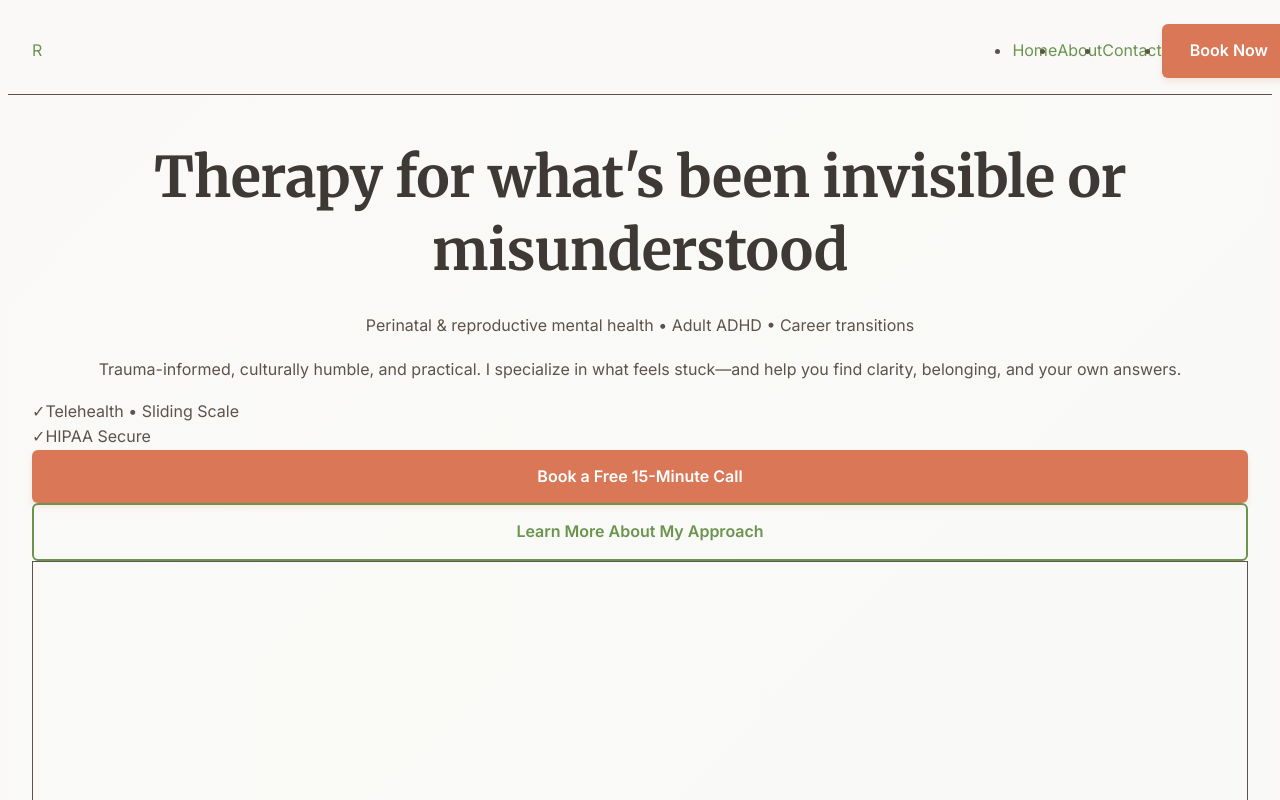
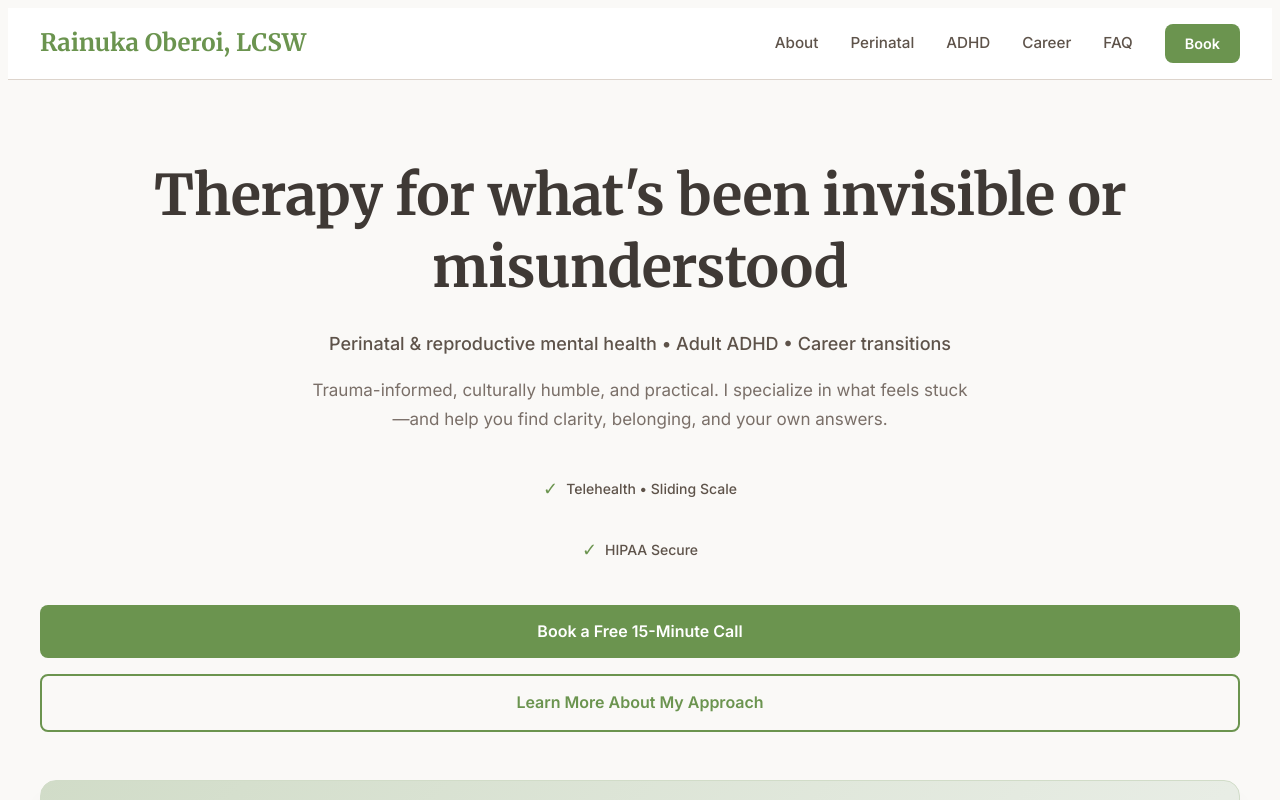
Before and after one commit to Rio-gif-cm/rainuka-therapy, a Next.js app: page / in a window 1280 px wide. Shown: the top 800 px of the page. Built offline with nearby package versions, Linux system fonts and the light colour scheme.

Commit message:
feat: convert to inline styles - sage green & warm gray color system with full design polish

```diff
--- /dev/null
+++ b/app/styles.ts
@@ -0,0 +1,116 @@
+// Design system colors and styles as JavaScript objects
+export const colors = {
+  sage: {
+    50: '#f8faf7',
+    100: '#e8ede5',
+    200: '#d1dcc8',
+    300: '#b5c7aa',
+    400: '#9dbb8d',
+    500: '#82a86c',
+    600: '#6b944f',
+    700: '#547c3f',
+  },
+  warmGray: {
+    50: '#faf9f7',
+    100: '#ede8e3',
+    200: '#ddd4cc',
+    300: '#c9b8ac',
+    600: '#7a6f68',
+    700: '#5e534a',
+    900: '#3f3935',
+  },
+  accent: '#d97757',
+}
+
+export const styles = {
+  body: {
+    fontFamily: 'var(--font-inter), -apple-system, BlinkMacSystemFont, "Segoe UI", sans-serif',
+    backgroundColor: colors.warmGray[50],
+    color: colors.warmGray[700],
+    lineHeight: '1.6',
+  },
+  h1: {
+    fontFamily: 'var(--font-merriweather), serif',
+    fontSize: 'clamp(2rem, 5vw, 3.5rem)',
+    fontWeight: 700,
+    color: colors.warmGray[900],
+    lineHeight: '1.3',
+    letterSpacing: '-0.5px',
+    marginBottom: '1.5rem',
+  },
+  h2: {
+    fontFamily: 'var(--font-merriweather), serif',
+    fontSize: 'clamp(1.75rem, 4vw, 2.5rem)',
+    fontWeight: 700,
+    color: colors.warmGray[900],
+    lineHeight: '1.3',
+    letterSpacing: '-0.5px',
+    marginBottom: '1.5rem',
+  },
+  h3: {
+    fontFamily: 'var(--font-merriweather), serif',
+    fontSize: 'clamp(1.25rem, 3vw, 1.75rem)',
+    fontWeight: 700,
+    color: colors.warmGray[900],
+    lineHeight: '1.3',
+    letterSpacing: '-0.5px',
+    marginBottom: '1rem',
+  },
+  p: {
+    fontSize: '1rem',
+    lineHeight: '1.75',
+    marginBottom: '1rem',
+    color: colors.warmGray[700],
+  },
+  button: {
+    display: 'inline-flex',
+    alignItems: 'center',
+    justifyContent: 'center',
+    padding: '0.875rem 1.75rem',
+    fontWeight: 600,
+    fontSize: '1rem',
+    borderRadius: '0.5rem',
+    border: 'none',
+    cursor: 'pointer',
+    textDecoration: 'none',
+    transition: 'all 0.3s ease',
+  },
+  btnPrimary: {
+    backgroundColor: colors.sage[600],
+    color: 'white',
+  },
+  btnPrimaryHover: {
+    backgroundColor: colors.sage[700],
+    boxShadow: `0 10px 25px rgba(107, 148, 79, 0.15)`,
+  },
+  btnOutline: {
+    backgroundColor: 'transparent',
+    color: colors.sage[600],
+    border: `2px solid ${colors.sage[600]}`,
+  },
+  btnOutlineHover: {
+    backgroundColor: colors.sage[50],
+    borderColor: colors.sage[700],
+    color: colors.sage[700],
+  },
+  section: {
+    padding: '2rem 1rem',
+  },
+  container: {
+    maxWidth: '1200px',
+    marginLeft: 'auto',
+    marginRight: 'auto',
+    paddingLeft: '1rem',
+    paddingRight: '1rem',
+  },
+  card: {
+    backgroundColor: 'white',
+    borderRadius: '0.75rem',
+    padding: '2rem',
+    boxShadow: '0 1px 3px rgba(0, 0, 0, 0.1)',
+    border: `1px solid ${colors.warmGray[200]}`,
+  },
+  cardHover: {
+    boxShadow: '0 10px 25px rgba(0, 0, 0, 0.1)',
+  },
+}
--- a/components/Footer.tsx
+++ b/components/Footer.tsx
@@ -1,68 +1,99 @@
+'use client'
+
 import Link from 'next/link'
+import { colors, styles } from '@/app/styles'
 
 export default function Footer() {
   return (
-    <footer className="bg-warm-gray-900 text-cream-50 py-12 md:py-16">
-      <div className="container-base">
-        <div className="grid grid-cols-1 md:grid-cols-4 gap-8 mb-8">
-          {/* About */}
+    <footer style={{
+      backgroundColor: colors.warmGray[900],
+      color: 'white',
+      paddingTop: '4rem',
+      paddingBottom: '2rem',
+      marginTop: '4rem',
+    }}>
+      <div style={{
+        maxWidth: '1200px',
+        marginLeft: 'auto',
+        marginRight: 'auto',
+        paddingLeft: '1rem',
+        paddingRight: '1rem',
+        display: 'grid',
+        gridTemplateColumns: 'repeat(auto-fit, minmax(200px, 1fr))',
+        gap: '2rem',
+        marginBottom: '2rem',
+      }}>
         <div>
-            <h4 className="font-serif font-bold text-cream-50 mb-4">Rainuka Oberoi, LCSW</h4>
-            <p className="text-sm leading-relaxed text-cream-100">
+          <h3 style={{ ...styles.h3, color: 'white', marginBottom: '1rem' }}>
+            About
+          </h3>
+          <p style={{ ...styles.p, color: 'rgba(255,255,255,0.8)', fontSize: '0.9rem' }}>
             Trauma-informed therapy for perinatal mental health, adult ADHD, and career transitions.
           </p>
         </div>
 
-          {/* Services */}
         <div>
-            <h5 className="font-semibold text-cream-50 mb-4">Services</h5>
-            <ul className="space-y-2 text-sm">
-              <li><Link href="/perinatal" className="text-cream-100 hover:text-cream-50">Perinatal Mental Health</Link></li>
-              <li><Link href="/adhd" className="text-cream-100 hover:text-cream-50">ADHD Therapy</Link></li>
-              <li><Link href="/career" className="text-cream-100 hover:text-cream-50">Career Transitions</Link></li>
+          <h3 style={{ ...styles.h3, color: 'white', marginBottom: '1rem' }}>
+            Quick Links
+          </h3>
+          <ul style={{ listStyle: 'none', padding: 0, margin: 0 }}>
+            <li style={{ marginBottom: '0.5rem' }}>
+              <Link href="/about" style={{ color: 'rgba(255,255,255,0.8)', textDecoration: 'none' }}>
+                About
+              </Link>
+            </li>
+            <li style={{ marginBottom: '0.5rem' }}>
+              <Link href="/booking" style={{ color: 'rgba(255,255,255,0.8)', textDecoration: 'none' }}>
+                Book
+              </Link>
+            </li>
+            <li style={{ marginBottom: '0.5rem' }}>
+              <Link href="/faq" style={{ color: 'rgba(255,255,255,0.8)', textDecoration: 'none' }}>
+                FAQ
+              </Link>
+            </li>
           </ul>
         </div>
 
-          {/* Links */}
         <div>
-            <h5 className="font-semibold text-cream-50 mb-4">Quick Links</h5>
-            <ul className="space-y-2 text-sm">
-              <li><Link href="/about" className="text-cream-100 hover:text-cream-50">About</Link></li>
-              <li><Link href="/faq" className="text-cream-100 hover:text-cream-50">FAQ</Link></li>
-              <li><Link href="/contact" className="text-cream-100 hover:text-cream-50">Contact</Link></li>
-            </ul>
-          </div>
-
-          {/* Contact */}
-          <div>
-            <h5 className="font-semibold text-cream-50 mb-4">Get in Touch</h5>
-            <ul className="space-y-2 text-sm">
-              <li>
-                <a href="tel:+1-555-123-4567" className="text-cream-100 hover:text-cream-50">
+          <h3 style={{ ...styles.h3, color: 'white', marginBottom: '1rem' }}>
+            Get in Touch
+          </h3>
+          <ul style={{ listStyle: 'none', padding: 0, margin: 0 }}>
+            <li style={{ marginBottom: '0.5rem' }}>
+              <a href="tel:+1-555-123-4567" style={{ color: 'rgba(255,255,255,0.8)', textDecoration: 'none' }}>
                 (555) 123-4567
               </a>
             </li>
-              <li>
-                <a href="mailto:contact@rainukatherapy.com" className="text-cream-100 hover:text-cream-50">
+            <li style={{ marginBottom: '0.5rem' }}>
+              <a href="mailto:contact@rainukatherapy.com" style={{ color: 'rgba(255,255,255,0.8)', textDecoration: 'none' }}>
                 contact@rainukatherapy.com
               </a>
             </li>
-              <li className="text-xs text-cream-100 mt-4">
+            <li>
+              <p style={{ ...styles.p, color: 'rgba(255,255,255,0.8)', fontSize: '0.9rem' }}>
                 Telehealth • Sliding Scale Available
+              </p>
             </li>
           </ul>
         </div>
       </div>
 
-        <div className="border-t border-warm-gray-800 pt-8">
-          <div className="flex flex-col md:flex-row items-center justify-between text-xs text-cream-200">
-            <p>&copy; {new Date().getFullYear()} Rainuka Oberoi, LCSW. All rights reserved.</p>
-            <div className="flex gap-6 mt-4 md:mt-0">
-              <Link href="/privacy" className="hover:text-cream-50">Privacy Policy</Link>
-              <Link href="/terms" className="hover:text-cream-50">Terms</Link>
-            </div>
-          </div>
-        </div>
+      <div style={{
+        borderTop: `1px solid ${colors.warmGray[700]}`,
+        paddingTop: '2rem',
+        textAlign: 'center',
+        color: 'rgba(255,255,255,0.6)',
+        fontSize: '0.875rem',
+      }}>
+        <p style={{ margin: 0, marginBottom: '0.5rem' }}>
+          © 2026 Rainuka Oberoi, LCSW. All rights reserved.
+        </p>
+        <p style={{ margin: 0 }}>
+          <Link href="/privacy" style={{ color: 'rgba(255,255,255,0.8)', textDecoration: 'none' }}>
+            Privacy Policy
+          </Link>
+        </p>
       </div>
     </footer>
   )
--- a/components/HeroSection.tsx
+++ b/components/HeroSection.tsx
@@ -1,57 +1,92 @@
 'use client'
 
 import Link from 'next/link'
+import { colors, styles } from '@/app/styles'
 
 export default function HeroSection() {
   return (
-    <section className="hero-section py-16 md:py-24">
-      <div className="container-base flex flex-col lg:flex-row items-center gap-12">
+    <section style={{ ...styles.section, backgroundColor: colors.warmGray[50] }}>
+      <div style={{ ...styles.container, display: 'flex', flexDirection: 'column', gap: '3rem', alignItems: 'center' }}>
         {/* Text Content */}
-        <div className="flex-1 text-center lg:text-left animate-fade-in-up">
-          <h1 className="text-4xl md:text-5xl lg:text-6xl font-serif font-bold text-warm-gray-900 mb-6 leading-tight">
+        <div style={{ flex: 1, textAlign: 'center' }}>
+          <h1 style={styles.h1}>
             Therapy for what's been invisible or misunderstood
           </h1>
 
-          <p className="text-lg md:text-xl text-warm-gray-700 mb-6 font-medium">
+          <p style={{ ...styles.p, fontSize: '1.125rem', fontWeight: 500 }}>
             Perinatal & reproductive mental health • Adult ADHD • Career transitions
           </p>
 
-          <p className="text-base md:text-lg text-warm-gray-600 mb-10 max-w-2xl mx-auto lg:mx-0 leading-relaxed">
+          <p style={{ ...styles.p, fontSize: '1.0625rem', color: colors.warmGray[600], maxWidth: '42rem', margin: '0 auto 2.5rem' }}>
             Trauma-informed, culturally humble, and practical. I specialize in what feels stuck—and help you find clarity, belonging, and your own answers.
           </p>
 
           {/* Trust signals */}
-          <div className="flex flex-col sm:flex-row gap-4 md:gap-8 justify-center lg:justify-start text-sm text-warm-gray-700 mb-10 font-medium">
-            <div className="flex items-center gap-2">
-              <span className="text-sage-600 text-lg">✓</span>
+          <div style={{ display: 'flex', flexDirection: 'column', gap: '2rem', justifyContent: 'center', marginBottom: '2.5rem', fontSize: '0.875rem', color: colors.warmGray[700], fontWeight: 500 }}>
+            <div style={{ display: 'flex', alignItems: 'center', gap: '0.5rem', justifyContent: 'center' }}>
+              <span style={{ color: colors.sage[600], fontSize: '1.125rem' }}>✓</span>
               <span>Telehealth • Sliding Scale</span>
             </div>
-            <div className="flex items-center gap-2">
-              <span className="text-sage-600 text-lg">✓</span>
+            <div style={{ display: 'flex', alignItems: 'center', gap: '0.5rem', justifyContent: 'center' }}>
+              <span style={{ color: colors.sage[600], fontSize: '1.125rem' }}>✓</span>
               <span>HIPAA Secure</span>
             </div>
           </div>
 
           {/* CTA Button */}
-          <div className="flex flex-col sm:flex-row gap-4 justify-center lg:justify-start">
-            <Link href="/booking" className="btn btn-primary px-8 py-3 text-lg">
+          <div style={{ display: 'flex', flexDirection: 'column', gap: '1rem', justifyContent: 'center' }}>
+            <Link
+              href="/booking"
+              style={{
+                ...styles.button,
+                ...styles.btnPrimary,
+                minWidth: '200px',
+              }}
+              onMouseEnter={(e) => {
+                const target = e.target as HTMLElement
+                target.style.backgroundColor = colors.sage[700]
+                target.style.boxShadow = `0 10px 25px rgba(107, 148, 79, 0.15)`
+              }}
+              onMouseLeave={(e) => {
+                const target = e.target as HTMLElement
+                target.style.backgroundColor = colors.sage[600]
+                target.style.boxShadow = 'none'
+              }}
+            >
               Book a Free 15-Minute Call
             </Link>
-            <Link href="/about" className="btn btn-outline px-8 py-3 text-lg">
+            <Link
+              href="/about"
+              style={{
+                ...styles.button,
+                ...styles.btnOutline,
+                minWidth: '200px',
+              }}
+            >
               Learn More About My Approach
             </Link>
           </div>
         </div>
 
         {/* Hero Image Placeholder */}
-        <div className="flex-1 w-full h-full">
-          <div className="aspect-square rounded-2xl bg-gradient-to-br from-sage-200 via-sage-100 to-warm-gray-100 overflow-hidden shadow-xl flex items-center justify-center border border-sage-200">
-            <div className="text-center px-4">
-              <div className="text-7xl mb-4 opacity-80">👩‍⚕️</div>
-              <p className="text-warm-gray-700 font-semibold text-lg mb-2">
+        <div style={{ flex: 1, width: '100%' }}>
+          <div style={{
+            aspectRatio: '1',
+            borderRadius: '1rem',
+            background: `linear-gradient(to bottom right, ${colors.sage[200]} 0%, ${colors.sage[100]} 50%, ${colors.warmGray[100]} 100%)`,
+            overflow: 'hidden',
+            boxShadow: '0 20px 25px -5px rgba(0, 0, 0, 0.1)',
+            display: 'flex',
+            alignItems: 'center',
+            justifyContent: 'center',
+            border: `1px solid ${colors.sage[200]}`,
+          }}>
+            <div style={{ textAlign: 'center', padding: '1rem' }}>
+              <div style={{ fontSize: '4.5rem', marginBottom: '1rem', opacity: 0.8 }}>👩‍⚕️</div>
+              <p style={{ ...styles.p, color: colors.warmGray[700], fontWeight: 600, fontSize: '1.125rem', marginBottom: '0.5rem' }}>
                 Your Photo Here
               </p>
-              <p className="text-sm text-warm-gray-600">
+              <p style={{ ...styles.p, fontSize: '0.875rem', color: colors.warmGray[600] }}>
                 Update with Rainuka's professional headshot
               </p>
             </div>
--- a/components/Navigation.tsx
+++ b/components/Navigation.tsx
@@ -1,30 +1,74 @@
+'use client'
+
 import Link from 'next/link'
+import { colors, styles } from '@/app/styles'
 
 export default function Navigation() {
   return (
-    <nav className="sticky top-0 z-50 bg-white border-b border-warm-gray-200">
-      <div className="container-base py-4 flex items-center justify-between">
-        <Link href="/" className="flex items-center gap-3 group">
-          <div className="w-10 h-10 rounded-lg bg-gradient-to-br from-sage-500 to-sage-600 flex items-center justify-center shadow-sm group-hover:shadow-md transition-shadow">
-            <span className="text-white font-serif font-bold text-lg">R</span>
-          </div>
-          <div className="hidden sm:block">
-            <span className="font-serif font-bold text-base text-warm-gray-900 block leading-tight">Rainuka</span>
-            <span className="font-serif text-xs text-sage-600 font-medium">LCSW</span>
+    <nav style={{
+      position: 'sticky',
+      top: 0,
+      zIndex: 50,
+      backgroundColor: 'white',
+      borderBottom: `1px solid ${colors.warmGray[200]}`,
+    }}>
+      <div style={{
+        maxWidth: '1200px',
+        marginLeft: 'auto',
+        marginRight: 'auto',
+        paddingLeft: '1rem',
+        paddingRight: '1rem',
+        paddingTop: '1rem',
+        paddingBottom: '1rem',
+        display: 'flex',
+        alignItems: 'center',
+        justifyContent: 'space-between',
+      }}>
+        <Link href="/" style={{ textDecoration: 'none', marginRight: '2rem' }}>
+          <div style={{
+            fontSize: '1.5rem',
+            fontWeight: 700,
+            color: colors.sage[600],
+            fontFamily: 'var(--font-merriweather), serif',
+          }}>
+            Rainuka Oberoi, LCSW
           </div>
         </Link>
 
-        <ul className="flex items-center gap-1 md:gap-6 text-sm font-medium">
-          <li><Link href="/" className="text-warm-gray-700 hover:text-sage-600 px-3 py-2 rounded-md transition-colors">Home</Link></li>
-          <li><Link href="/about" className="text-warm-gray-700 hover:text-sage-600 px-3 py-2 rounded-md transition-colors">About</Link></li>
-          <li className="hidden md:block"><Link href="/faq" className="text-warm-gray-700 hover:text-sage-600 px-3 py-2 rounded-md transition-colors">FAQ</Link></li>
-          <li><Link href="/contact" className="text-warm-gray-700 hover:text-sage-600 px-3 py-2 rounded-md transition-colors">Contact</Link></li>
-          <li>
-            <Link href="/booking" className="btn btn-primary text-sm">
-              Book Now
-            </Link>
-          </li>
-        </ul>
+        <div style={{
+          display: 'flex',
+          alignItems: 'center',
+          gap: '2rem',
+          flexWrap: 'wrap',
+          justifyContent: 'flex-end',
+        }}>
+          <Link href="/about" style={{ color: colors.warmGray[700], textDecoration: 'none', fontSize: '0.95rem', fontWeight: 500 }}>
+            About
+          </Link>
+          <Link href="/perinatal" style={{ color: colors.warmGray[700], textDecoration: 'none', fontSize: '0.95rem', fontWeight: 500 }}>
+            Perinatal
+          </Link>
+          <Link href="/adhd" style={{ color: colors.warmGray[700], textDecoration: 'none', fontSize: '0.95rem', fontWeight: 500 }}>
+            ADHD
+          </Link>
+          <Link href="/career" style={{ color: colors.warmGray[700], textDecoration: 'none', fontSize: '0.95rem', fontWeight: 500 }}>
+            Career
+          </Link>
+          <Link href="/faq" style={{ color: colors.warmGray[700], textDecoration: 'none', fontSize: '0.95rem', fontWeight: 500 }}>
+            FAQ
+          </Link>
+          <Link
+            href="/booking"
+            style={{
+              ...styles.button,
+              ...styles.btnPrimary,
+              padding: '0.5rem 1.25rem',
+              fontSize: '0.9rem',
+            }}
+          >
+            Book
+          </Link>
+        </div>
       </div>
     </nav>
   )
```
Also changed, not shown: 1 other file (tests, documents, lock files or other folders). Lines whose indentation alone changed are shown as unchanged.
